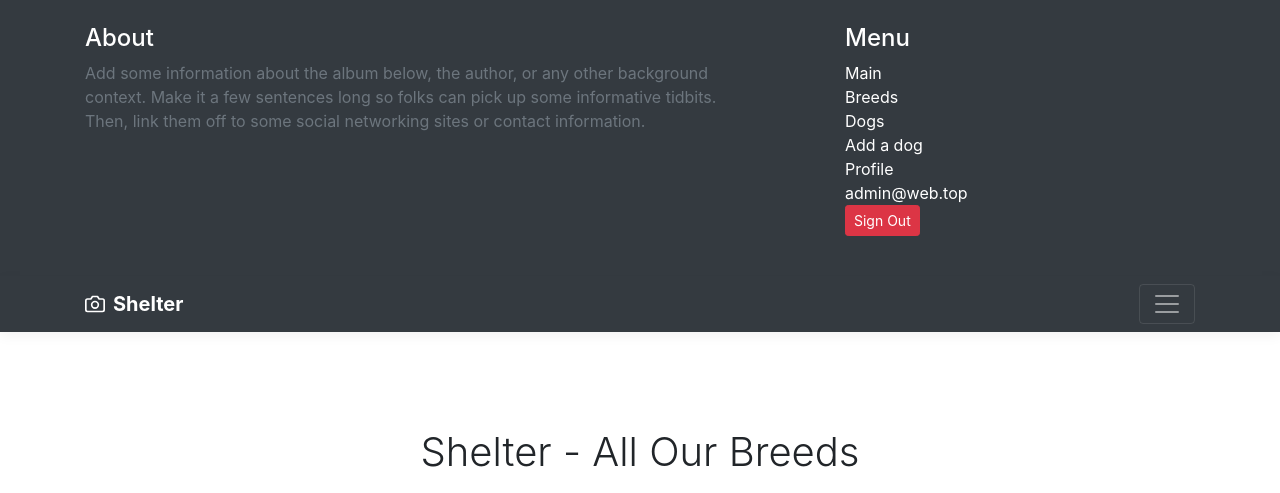
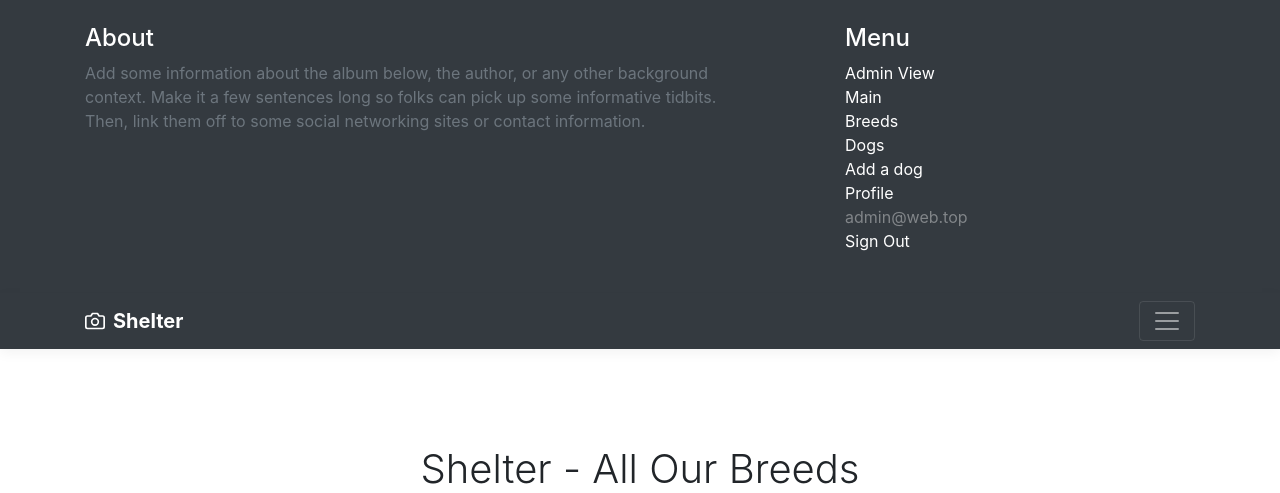
Before and after one commit to khomyakov362/a_django_project, a Django app: page /breeds/ in a window 1280 px wide, after a click that opens the changed part. Shown: the top 493 px of the page. Run offline with Django 5.2, Linux system fonts and the light colour scheme; a user stored in the database is signed in; data comes from the database, SQL or seed files in the repository; some libraries are stand-ins or nearby versions.

Commit message:
Added roles, migrated to new database, reworked base.html

```diff
--- a/dogs/templates/dogs/base.html
+++ b/dogs/templates/dogs/base.html
@@ -9,6 +9,22 @@
     <link href="{% static 'css/bootstrap.min.css' %}" rel="stylesheet">
     <!-- Custom styles for this template -->
     <link href="{% static 'css/album.css' %}" rel="stylesheet">
+    <style>
+        .aslink {
+            display: inline;
+            padding: 0 0 !important;
+            border: none;
+            background-color: transparent;
+        }
+        .aslink:hover {
+            text-decoration: underline;
+            cursor: pointer;
+        }
+
+        .text-white a, .aslink {
+            color: inherit
+        }
+    </style>
 </head>
 
 <body>
@@ -25,23 +41,26 @@
                 </div>
                 <div class="col-sm-4 offset-md-1 py-4">
                     <h4 class="text-white">Menu</h4>
-                    <ul class="list-unstyled">
-                        <li><a href="{% url 'dogs:index' %}" class="text-white">Main</a></li>
-                        <li><a href="{% url 'dogs:breeds' %}" class="text-white">Breeds</a></li>
-                        <li><a href="{% url 'dogs:dogs_list' %}" class="text-white">Dogs</a></li>
-                        <li><a href="{% url 'dogs:dog_create' %}" class="text-white">Add a dog</a></li>
+                    <ul class="list-unstyled text-white"><div class="text-white">
+                        {% if user.is_superuser %}
+                        <li><a href="/admin">Admin View</a></li>
+                        {% endif %}
+                        <li><a href="{% url 'dogs:index' %}">Main</a></li>
+                        <li><a href="{% url 'dogs:breeds' %}">Breeds</a></li>
+                        <li><a href="{% url 'dogs:dogs_list' %}">Dogs</a></li>
+                        <li><a href="{% url 'dogs:dog_create' %}">Add a dog</a></li>
                         {% if user.is_authenticated %}
                             <li><a href="{% url 'users:user_profile' %}" class="text-white">Profile</a></li>
-                            <li><span class="text-white"> {{user}} </span></li>
+                            <li><span style="color: rgba(255, 255, 255, 0.381);"> {{user}} </span></li>
                             <li>
                                 <form method="post" action="{% url 'users:user_logout' %}">
                                  {% csrf_token %}
-                                 <button type="submit" class="btn btn-danger btn-sm">Sign Out</button>
+                                 <button type="submit" class="aslink">Sign Out</button>
                                 </form>
                             </li>
                         {% else %}
-                            <li><a href="{% url 'users:user_login' %}" class="text-white">Sign In</a></li>
-                            <li><a href="{% url 'users:user_register' %}" class="text-white">Register</a></li>
+                            <li><a href="{% url 'users:user_login' %}">Sign In</a></li>
+                            <li><a href="{% url 'users:user_register' %}">Register</a></li>
                         {% endif %}
                     </ul>
                 </div>
--- a/users/admin.py
+++ b/users/admin.py
@@ -3,5 +3,5 @@ from users.models import User
 
 @admin.register(User)
 class UserAdmin(admin.ModelAdmin):
-    list_display = ('last_name', 'first_name', 'email', 'pk')
+    list_display = ('pk', 'email', 'last_name', 'first_name', 'role', 'is_active')
     list_filter = ('last_name',)
--- a/users/models.py
+++ b/users/models.py
@@ -1,11 +1,18 @@
 from django.db import models
 from django.contrib.auth.models import AbstractUser
+from django.utils.translation import gettext_lazy as _
 
 NULLABLE = {'blank' : True, 'null' : True}
+
+class UserRoles(models.TextChoices):
+    ADMIN = 'admin', _('admin')
+    MODERATOR = 'moderator', _('moderator')
+    USER = 'user', _('user')
 
 class User(AbstractUser):
     username = None
     email = models.EmailField(verbose_name='Email', unique=True)
+    role = models.CharField(max_length=9, choices=UserRoles.choices, default=UserRoles.USER)
     first_name = models.CharField(max_length=150, verbose_name='First name', default='Anonymous')
     last_name = models.CharField(max_length=150, verbose_name='Last Name', default='Anonymous')
     phone = models.CharField(max_length=35, verbose_name='Phone Number', **NULLABLE)
```
Also changed, not shown: dogs.json (+1 -1 lines), users.json (+1 -1 lines), users/management/commands/ccsu.py (+29 -0 lines), users/migrations/0005_user_role.py (added).
